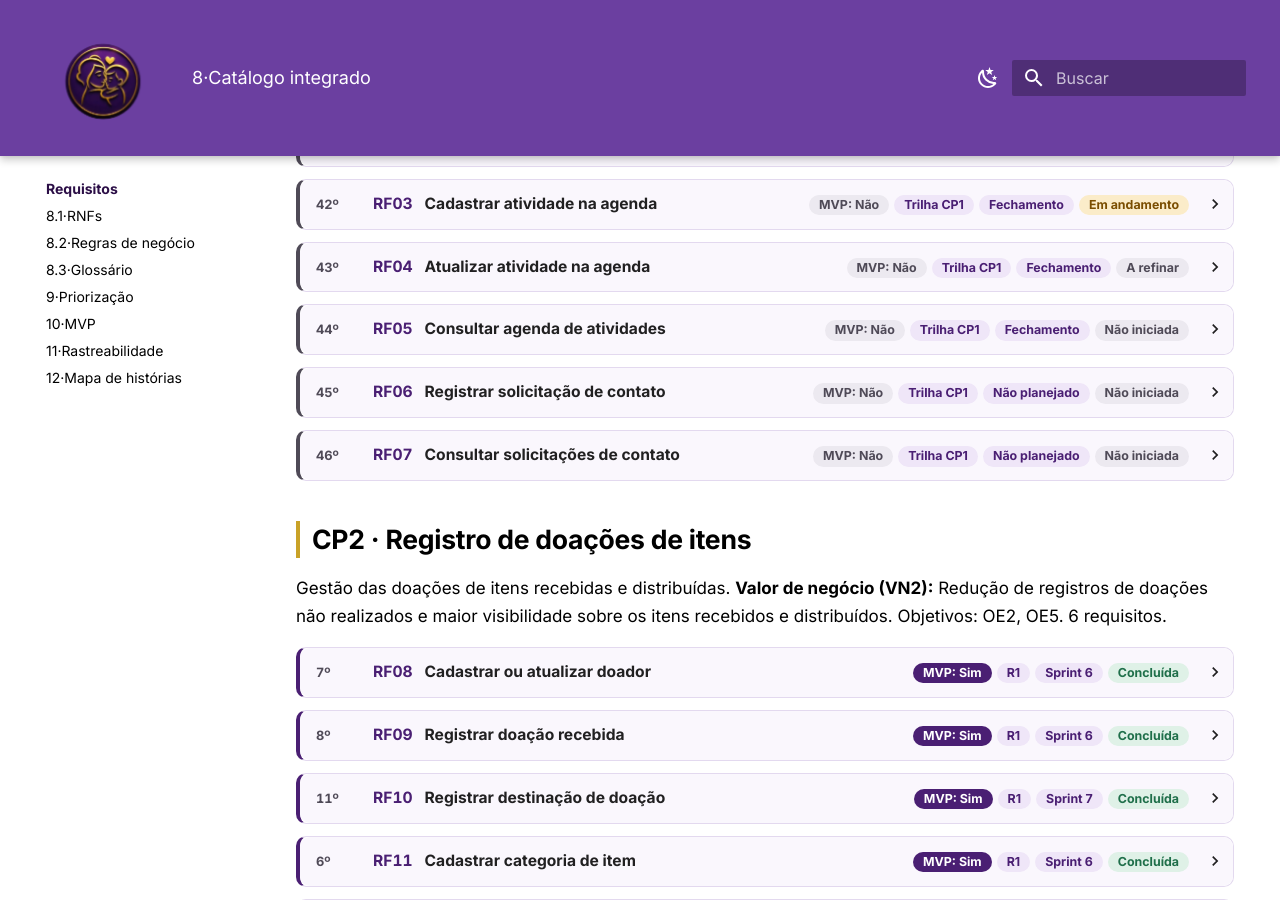
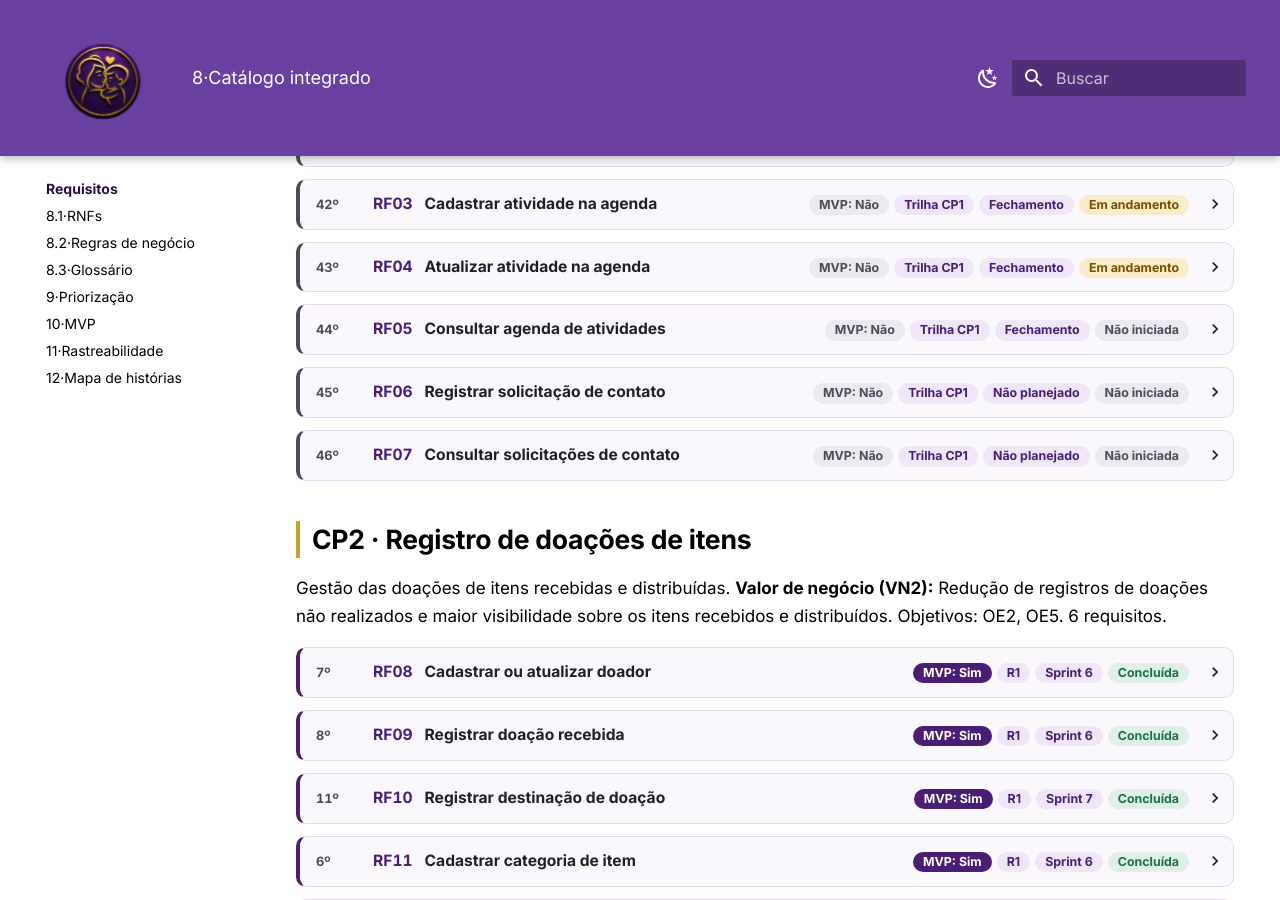
Before and after one commit to mdsreq-fga-unb/REQ-2026.2-T01-MaesGuerreiras, an MkDocs documentation site: the page built from docs/08-requisitos/index.md, in a window 1280 px wide and 900 px high, scrolled down 1393 px. Built offline with MkDocs 1.6.1 and Material for MkDocs 9.7.7, drawn with Linux system fonts in a browser that asks for light colours.

Commit message:
Atualiza a situação dos requisitos a partir das issues

```diff
--- a/docs/08-requisitos/index.md
+++ b/docs/08-requisitos/index.md
@@ -96,8 +96,8 @@ Disponibilização das informações institucionais e das atividades da associa
 
 </details>
 
-<details class="ficha" id="rf04" data-cp="cp1" data-release="trilha-cp1" data-sprint="fechamento" data-mvp="nao" data-situacao="a-refinar" data-valor="2" data-esforco="2" data-ordem="43" data-perfis="coordenacao" markdown="1">
-<summary><span class="ficha__ordem" title="Posição na ordem do backlog">43º</span> <span class="ficha__id">RF04</span> <span class="ficha__nome">Atualizar atividade na agenda</span> <span class="ficha__chips"><span class="chip chip--mvp-nao">MVP: Não</span> <span class="chip">Trilha CP1</span> <span class="chip">Fechamento</span> <span class="chip chip--sit-a-refinar">A refinar</span></span></summary>
+<details class="ficha" id="rf04" data-cp="cp1" data-release="trilha-cp1" data-sprint="fechamento" data-mvp="nao" data-situacao="em-andamento" data-valor="2" data-esforco="2" data-ordem="43" data-perfis="coordenacao" markdown="1">
+<summary><span class="ficha__ordem" title="Posição na ordem do backlog">43º</span> <span class="ficha__id">RF04</span> <span class="ficha__nome">Atualizar atividade na agenda</span> <span class="ficha__chips"><span class="chip chip--mvp-nao">MVP: Não</span> <span class="chip">Trilha CP1</span> <span class="chip">Fechamento</span> <span class="chip chip--sit-em-andamento">Em andamento</span></span></summary>
 
 | Parte do registro | Informação |
 | :--- | :--- |
@@ -109,8 +109,8 @@ Disponibilização das informações institucionais e das atividades da associa
 | Critérios de aceitação | **CA-RF04-01:** A Coordenação consegue alterar os dados de uma atividade cadastrada pelo RF03.<br>**CA-RF04-02:** As alterações salvas são apresentadas na consulta pública do RF05, preservando os campos não alterados.<br>**CA-RF04-03:** A Coordenação consegue cancelar uma atividade divulgada, e a consulta pública deixa de apresentá-la como uma atividade confirmada.<br>**CA-RF04-04:** Voluntário e Visitante não conseguem alterar ou cancelar atividades, inclusive por acesso direto à operação.<br>Evidência prevista: Alteração dos dados, conferência pública, cancelamento e testes de recusa por perfil.<br>**Pendente de definição:** Confirmar se a atividade cancelada continuará visível com essa identificação ou será retirada da consulta pública. |
 | Priorização | Valor **2** (fonte: avaliação da cliente por requisito, planilha de priorização v2) · Esforço **2** · Risco: — · Posição **43** na ordem<br>**Valor (cliente):** Could have, critério: contribuição para os objetivos do projeto. «Uma agenda pública desatualizada é pior que nenhuma: uma mãe que vai até a sede para uma oficina cancelada perde a viagem. Por isso tem o mesmo valor do RF03, e não menos.»<br>**Esforço (equipe):** esforço 2 · complexidade 2 · lacuna 2 → consolidado 2,0<br>**Leitura da matriz:** Entrega futura (valor 2 · esforço 2). Depois do MVP. |
 | Entrega | MVP: **não**, conforme a nova matriz (planilha v2) · Release **Trilha CP1** · **Fechamento** · Iceberg: Base |
-| Situação | A refinar |
-| Evolução | 29/10/2026 · Nova matriz, com o valor dado pela cliente por requisito (planilha v2): esforço 3 → 2. ([MUD-015](../14-historico/index.md#mud-015))<br>31/10/2026 · Releases e sprints alinhadas à nova matriz (opção 1): sprint 7 → Fechamento. ([MUD-018](../14-historico/index.md#mud-018))<br>26/11/2026 · Incluídos critérios de aceitação para os 23 RFs previstos para a Sprint 8 e o fechamento, com evidências previstas e pendências de definição identificadas. ([MUD-057](../14-historico/index.md#mud-057)) |
+| Situação | Em andamento |
+| Evolução | 29/10/2026 · Nova matriz, com o valor dado pela cliente por requisito (planilha v2): esforço 3 → 2. ([MUD-015](../14-historico/index.md#mud-015))<br>31/10/2026 · Releases e sprints alinhadas à nova matriz (opção 1): sprint 7 → Fechamento. ([MUD-018](../14-historico/index.md#mud-018))<br>26/11/2026 · Incluídos critérios de aceitação para os 23 RFs previstos para a Sprint 8 e o fechamento, com evidências previstas e pendências de definição identificadas. ([MUD-057](../14-historico/index.md#mud-057))<br>26/11/2026 · Situação: A refinar → Em andamento (issue #111). ([MUD-061](../14-historico/index.md#mud-061)) |
 
 </details>
 
```
Also changed, not shown: docs/14-historico/index.md (+1 -0 lines).
